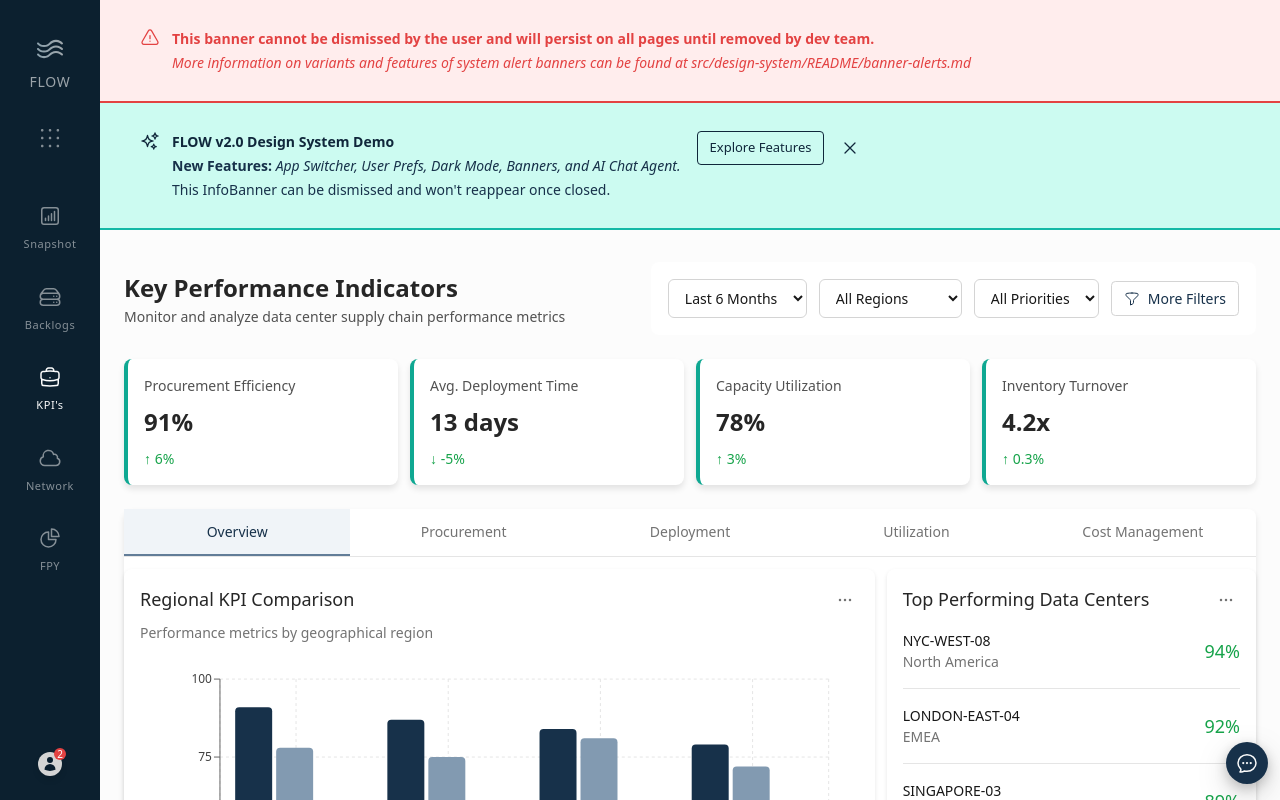
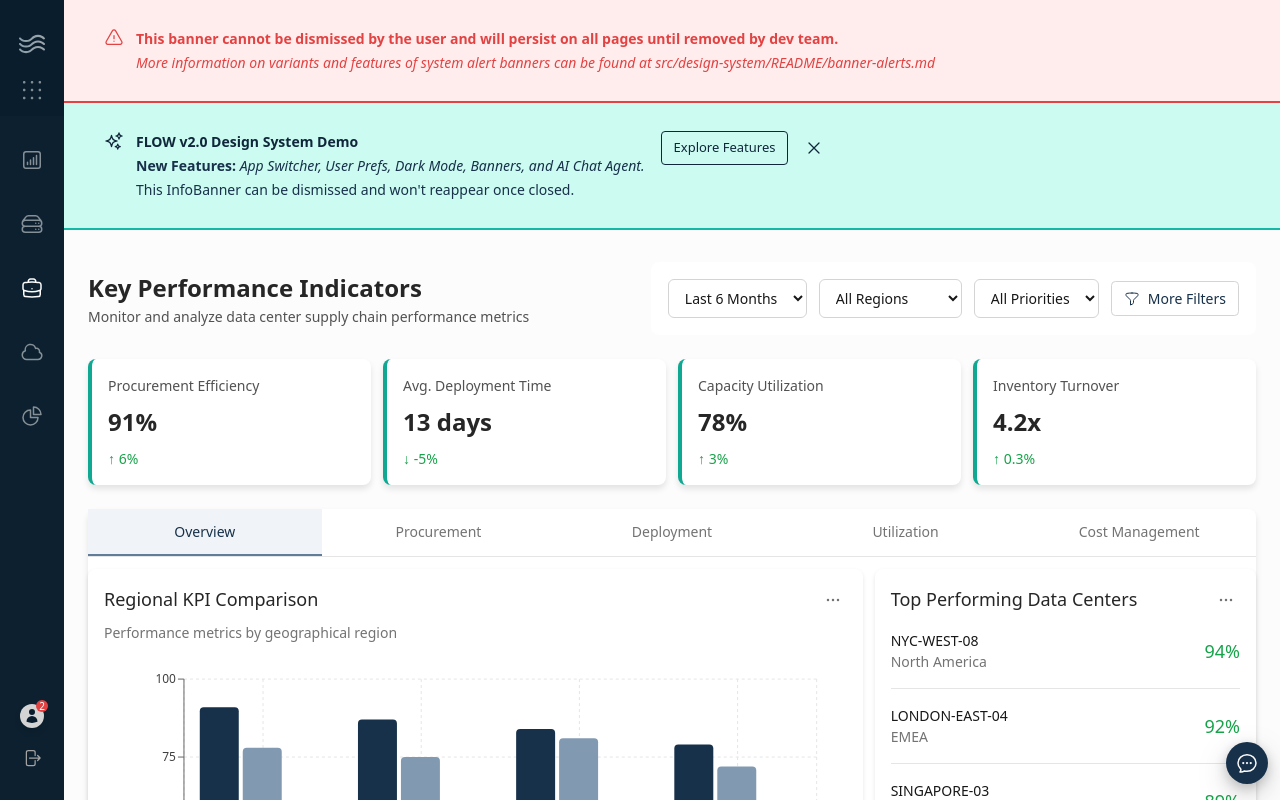
Before and after one commit to m-downing/flow_demo, a Next.js app: page /kpi in a window 1280 px wide. Shown: the top 800 px of the page. Built offline with nearby package versions, Linux system fonts and the light colour scheme.

Commit message:
Made sidebar collapsable.

```diff
--- a/src/design-system/layout/AppWrapper.tsx
+++ b/src/design-system/layout/AppWrapper.tsx
@@ -52,6 +52,7 @@ const AppContent: React.FC<AppWrapperProps> = ({ children }) => {
   const [loading, setLoading] = useState(false);
   const [isChatOpen, setIsChatOpen] = useState(false);
   const [isClient, setIsClient] = useState(false);
+  const [isSidebarExpanded, setIsSidebarExpanded] = useState(false);
   const pathname = usePathname();
 
   // Only initialize demo notifications on client side
@@ -81,7 +82,7 @@ const AppContent: React.FC<AppWrapperProps> = ({ children }) => {
   }, [pathname]);
 
   return (
-    <div className="grid grid-cols-[100px_1fr] min-h-screen min-w-[768px] relative">
+    <div className={`grid ${isSidebarExpanded ? 'grid-cols-[180px_1fr]' : 'grid-cols-[64px_1fr]'} min-h-screen min-w-[768px] relative transition-all duration-300 ease-in-out`}>
       {/* Initialize demo notifications only after client-side hydration */}
       {isClient && <DemoNotificationsInitializer />}
 
@@ -101,7 +102,10 @@ const AppContent: React.FC<AppWrapperProps> = ({ children }) => {
         onClose={() => setIsChatOpen(false)}
       />
 
-      <Sidebar />
+      <Sidebar
+        isExpanded={isSidebarExpanded}
+        onExpandedChange={setIsSidebarExpanded}
+      />
       <main className="overflow-y-auto min-h-screen bg-neutral-50 dark:bg-primary-900 relative">
         {/* ======================================== */}
         {/* SYSTEM BANNERS - Configure above at lines 26-27 */}
--- a/src/design-system/layout/Sidebar.tsx
+++ b/src/design-system/layout/Sidebar.tsx
@@ -5,7 +5,7 @@ import Image from 'next/image';
 import Link from 'next/link';
 import { useRouter, usePathname } from 'next/navigation';
 import { appTabs } from './constants';
-import { ChartBarSquareIcon, ServerStackIcon, BriefcaseIcon, CloudIcon, ChartPieIcon } from '@heroicons/react/24/outline';
+import { ChartBarSquareIcon, ServerStackIcon, BriefcaseIcon, CloudIcon, ChartPieIcon, ArrowRightStartOnRectangleIcon, ArrowLeftStartOnRectangleIcon } from '@heroicons/react/24/outline';
 import { UserIcon } from '@heroicons/react/24/solid';
 import NotificationBadge from '../components/feedback/NotificationBadge';
 import { Spinner } from '../components/feedback';
@@ -13,7 +13,12 @@ import NotificationsModal from '../overlays/modals/Notifications';
 import UserPreferencesModal from '../overlays/modals/UserPreferences';
 import { useNotifications } from '../../app/contexts/NotificationContext';
 
-export default function Sidebar() {
+interface SidebarProps {
+  isExpanded: boolean;
+  onExpandedChange: (expanded: boolean) => void;
+}
+
+export default function Sidebar({ isExpanded, onExpandedChange }: SidebarProps) {
   const [activeTab, setActiveTab] = useState<string>('Snapshot');
   const [isAppSwitcherOpen, setIsAppSwitcherOpen] = useState(false);
   const [isUserMenuOpen, setIsUserMenuOpen] = useState(false);
@@ -22,7 +27,7 @@ export default function Sidebar() {
   const [loadingTab, setLoadingTab] = useState<string | null>(null);
   const router = useRouter();
   const pathname = usePathname();
-  const appSwitcherRef = useRef<HTMLDivElement>(null);
+  const sidebarRef = useRef<HTMLDivElement>(null);
   const { unreadCount } = useNotifications();
 
   useEffect(() => {
@@ -44,21 +49,17 @@ export default function Sidebar() {
     setLoadingTab(null);
   }, [pathname]);
 
-  // Handle click outside to close app switcher
+  // Handle click outside to close menus and collapse sidebar
   useEffect(() => {
     const handleClickOutside = (event: MouseEvent) => {
-      const target = event.target as HTMLElement;
-
-      // Close user menu if clicking outside
-      if (!target.closest('[data-user-menu-button]') &&
-          !target.closest('.absolute.bottom-full') &&
-          isUserMenuOpen) {
+      // Close menus and collapse if clicking outside sidebar
+      if (sidebarRef.current && !sidebarRef.current.contains(event.target as Node)) {
         setIsUserMenuOpen(false);
+        setIsAppSwitcherOpen(false);
+        // Only collapse sidebar if menus were open
+        if (isUserMenuOpen || isAppSwitcherOpen) {
+          onExpandedChange(false);
         }
-
-      // Close app switcher if clicking outside
-      if (appSwitcherRef.current && !appSwitcherRef.current.contains(event.target as Node)) {
-        setIsAppSwitcherOpen(false);
       }
     };
 
@@ -66,7 +67,7 @@ export default function Sidebar() {
     return () => {
       document.removeEventListener('click', handleClickOutside);
     };
-  }, [isUserMenuOpen]);
+  }, [onExpandedChange, isUserMenuOpen, isAppSwitcherOpen]);
 
   const handleTabClick = (tabName: string, tabPath?: string) => {
     setActiveTab(tabName);
@@ -87,19 +88,22 @@ export default function Sidebar() {
   };
 
   const handleAppSwitcherClick = () => {
+    onExpandedChange(true);
     setIsAppSwitcherOpen(!isAppSwitcherOpen);
-    // Close user menu if it's open
-    if (!isAppSwitcherOpen) {
-      setIsUserMenuOpen(false);
-    }
+    setIsUserMenuOpen(false); // Close user menu
   };
 
-  const toggleUserMenu = () => {
+  const handleUserMenuClick = () => {
+    onExpandedChange(true);
     setIsUserMenuOpen(!isUserMenuOpen);
-    // Close app switcher if it's open
-    if (!isUserMenuOpen) {
+    setIsAppSwitcherOpen(false); // Close app switcher
+  };
+
+  const handleExpandClick = (event: React.MouseEvent) => {
+    event.stopPropagation();
+    onExpandedChange(!isExpanded);
+    setIsUserMenuOpen(false);
     setIsAppSwitcherOpen(false);
-    }
   };
 
   const handleNotificationsClick = () => {
@@ -113,24 +117,27 @@ export default function Sidebar() {
   };
 
   // Function to render the appropriate icon
-  const renderIcon = (iconName: string) => {
+  const renderIcon = (iconName: string, isLarge: boolean = false) => {
+    const iconClass = isLarge ? "w-7 h-7 text-neutral-50" : "w-6 h-6 text-neutral-50";
+    const imageSize = isLarge ? 28 : 24;
+
     if (iconName === 'ChartBarSquare') {
-      return <ChartBarSquareIcon className="w-6 h-6 text-neutral-50" />;
+      return <ChartBarSquareIcon className={iconClass} />;
     } else if (iconName === 'ServerStack') {
-      return <ServerStackIcon className="w-6 h-6 text-neutral-50" />;
+      return <ServerStackIcon className={iconClass} />;
     } else if (iconName === 'Briefcase') {
-      return <BriefcaseIcon className="w-6 h-6 text-neutral-50" />;
+      return <BriefcaseIcon className={iconClass} />;
     } else if (iconName === 'Cloud') {
-      return <CloudIcon className="w-6 h-6 text-neutral-50" />;
+      return <CloudIcon className={iconClass} />;
     } else if (iconName === 'ChartPie') {
-      return <ChartPieIcon className="w-6 h-6 text-neutral-50" />;
+      return <ChartPieIcon className={iconClass} />;
     } else {
       return (
         <Image
           src={iconName}
           alt={`icon`}
-          width={24}
-          height={24}
+          width={imageSize}
+          height={imageSize}
           className="mb-2"
         />
       );
@@ -139,65 +146,70 @@ export default function Sidebar() {
 
   return (
     <>
-      <div className="relative" ref={appSwitcherRef}>
-        <aside className="sticky top-0 h-screen flex flex-col bg-primary-800/90 w-[100px] font-heading">
-          {/* Top section - always clickable, links to home */}
+      <div className="relative" ref={sidebarRef}>
+        <aside className="sticky top-0 h-screen flex flex-col bg-primary-800/90 font-heading w-full">
+          {/* Top section - App icon and switcher */}
+          <div className="bg-primary-800/90 w-full">
+            {/* App Home Icon */}
             <Link href="/">
-            <div className="group h-[120px] flex flex-col items-center justify-center pt-2 cursor-pointer transition-colors duration-50 bg-primary-800/90 w-full">
+              <div className="group h-[80px] flex flex-col items-center justify-center pt-2 cursor-pointer transition-colors duration-50 bg-primary-800/90 w-full">
                 <div className="flex flex-col items-center gap-[5px]">
                   <Image
                     src="/icons/vertical-nav/flow.svg"
                     alt="FLOW Logo"
                     width={26}
                     height={26}
-                  className="mb-1 group-hover:opacity-60 transition-opacity duration-50"
+                    className="group-hover:opacity-60 transition-opacity duration-50"
                   />
-                <h1 className="text-neutral-50 group-hover:text-neutral-50/[.6] text-[14px] tracking-wider font-body transition-colors duration-50">FLOW</h1>
+                  {isExpanded && (
+                    <h1 className="text-neutral-50 group-hover:text-neutral-50/[.6] text-[16px] tracking-wider font-body transition-colors duration-50">FLOW</h1>
+                  )}
                 </div>
               </div>
             </Link>
 
             {/* App Switcher Icon */}
-          <div className="bg-primary-800/90 w-full flex justify-center">
+            <div className="bg-primary-800/90 w-full flex justify-center pb-4">
               <Image
                 src="/icons/vertical-nav/app-switcher.svg"
                 alt="App Switcher"
                 width={20}
                 height={20}
-              className="mt-2 mb-6 opacity-50 hover:opacity-100 transition-opacity duration-200 cursor-pointer"
+                className="opacity-50 hover:opacity-100 transition-opacity duration-200 cursor-pointer"
                 onClick={handleAppSwitcherClick}
               />
             </div>
 
-          {/* App Switcher Submenu - Expanded within sidebar */}
-          {isAppSwitcherOpen && (
+            {/* App Switcher Submenu */}
+            {isExpanded && isAppSwitcherOpen && (
               <div className="bg-primary-900 w-full py-4 px-4">
-              <div className="flex flex-col gap-3 items-center">
+                <div className="flex flex-col gap-3">
                   <Link href="#">
-                  <span className="font-semibold text-neutral-50 text-[10px] tracking-wider hover:text-neutral-300 transition-colors duration-200 cursor-pointer">
+                    <span className="font-semibold text-neutral-50 text-[14px] tracking-wider hover:text-neutral-300 transition-colors duration-200 cursor-pointer block">
                       Helius
                     </span>
                   </Link>
                   <Link href="#">
-                  <span className="font-semibold text-neutral-50 text-[10px] tracking-wider hover:text-neutral-300 transition-colors duration-200 cursor-pointer">
+                    <span className="font-semibold text-neutral-50 text-[14px] tracking-wider hover:text-neutral-300 transition-colors duration-200 cursor-pointer block">
                       Hyperion
                     </span>
                   </Link>
                   <Link href="#">
-                  <span className="font-semibold text-neutral-50 text-[10px] tracking-wider hover:text-neutral-300 transition-colors duration-200 cursor-pointer">
+                    <span className="font-semibold text-neutral-50 text-[14px] tracking-wider hover:text-neutral-300 transition-colors duration-200 cursor-pointer block">
                       Oculus
                     </span>
                   </Link>
                 </div>
               </div>
             )}
+          </div>
 
           {/* Middle section - navigation tabs */}
           <div className="flex-1 flex flex-col items-center py-8 gap-8 bg-primary-800/90 overflow-y-auto min-h-0 [&::-webkit-scrollbar]:hidden [-ms-overflow-style:none] [scrollbar-width:none]">
             {appTabs['flow'].map((tab) => (
               <div
                 key={tab.name}
-                className={`flex flex-col items-center cursor-pointer group relative ${activeTab === tab.name ? 'opacity-100' : 'opacity-50'} hover:opacity-100 transition-opacity duration-200`}
+                className={`flex ${isExpanded ? 'flex-row w-full px-4 gap-3' : 'flex-col'} items-center cursor-pointer group relative ${activeTab === tab.name ? 'opacity-100' : 'opacity-50'} hover:opacity-100 transition-opacity duration-200`}
                 onClick={() => handleTabClick(tab.name, tab.path)}
                 role="button"
                 tabIndex={0}
@@ -210,38 +222,42 @@ export default function Sidebar() {
                   </div>
                 )}
 
-                {/* Tab content - always rendered to maintain height, but made invisible when loading */}
-                <div className={`flex flex-col items-center ${loadingTab === tab.name ? 'opacity-0' : 'opacity-100'} transition-opacity duration-200`}>
-                  <div className="mb-2">
-                    {renderIcon(tab.icon)}
+                {/* Tab content */}
+                <div className={`flex ${isExpanded ? 'flex-row gap-3' : 'flex-col'} items-center ${loadingTab === tab.name ? 'opacity-0' : 'opacity-100'} transition-opacity duration-200`}>
+                  <div className={isExpanded ? '' : 'mb-2'}>
+                    {renderIcon(tab.icon, isExpanded)}
                   </div>
-                  <span className="text-neutral-50 text-[11px] tracking-wider">{tab.name}</span>
+                  {isExpanded && (
+                    <span className="text-neutral-50 tracking-wider text-[15px]">
+                      {tab.name}
+                    </span>
+                  )}
                 </div>
               </div>
             ))}
           </div>
 
-          {/* Bottom section - User menu */}
-          <div className="h-[80px] bg-primary-800/90 w-full flex flex-col items-center justify-end relative">
-            {/* User Menu Submenu - Positioned absolutely above the icon */}
-            {isUserMenuOpen && (
-              <div className="absolute bottom-full left-0 right-0 bg-primary-900 py-4 px-4">
-                <div className="flex flex-col gap-3 items-center">
+          {/* Bottom section - User menu and expand button */}
+          <div className="bg-primary-800/90 w-full">
+            {/* User Menu Submenu */}
+            {isExpanded && isUserMenuOpen && (
+              <div className="bg-primary-900 py-4 px-4">
+                <div className="flex flex-col gap-3">
                   <span
                     onClick={handlePreferencesClick}
-                    className="font-medium text-neutral-50 text-[11px] tracking-tight hover:text-neutral-300 transition-colors duration-200 cursor-pointer"
+                    className="font-medium text-neutral-50 text-[14px] tracking-tight hover:text-neutral-300 transition-colors duration-200 cursor-pointer"
                   >
                     Preferences
                   </span>
-                  <div className="flex items-center gap-2">
+                  <div className="flex items-center justify-between">
                     <span
                       onClick={handleNotificationsClick}
-                      className="font-medium text-neutral-50 text-[11px] tracking-tight hover:text-neutral-300 transition-colors duration-200 cursor-pointer"
+                      className="font-medium text-neutral-50 text-[14px] tracking-tight hover:text-neutral-300 transition-colors duration-200 cursor-pointer"
                     >
                       Alerts
                     </span>
                     {unreadCount > 0 && (
-                      <div className="bg-error-500 text-white text-[10px] px-1 ml-1 min-w-[14px] h-[14px] rounded-full flex items-center justify-center font-bold">
+                      <div className="bg-error-500 text-white text-[10px] px-1 min-w-[14px] h-[14px] rounded-full flex items-center justify-center font-bold">
                         {unreadCount > 99 ? '99+' : unreadCount}
                       </div>
                     )}
@@ -250,20 +266,39 @@ export default function Sidebar() {
               </div>
             )}
 
+            {/* User Profile and Expand Icons */}
+            <div className={`h-[80px] w-full flex flex-col items-center justify-center relative mb-6`}>
+              {/* User Profile Icon */}
               <div className="relative">
                 <div
-                className="w-[24px] h-[24px] rounded-full bg-neutral-300 flex items-center justify-center cursor-pointer hover:bg-neutral-400 transition-all duration-50 shadow-md mb-6"
+                  className="w-[24px] h-[24px] rounded-full bg-neutral-300 flex items-center justify-center cursor-pointer hover:bg-neutral-400 transition-all duration-50 shadow-md"
                   role="button"
                   aria-label="User menu"
                   aria-expanded={isUserMenuOpen}
                   aria-haspopup="true"
                   tabIndex={0}
-                onClick={toggleUserMenu}
+                  onClick={handleUserMenuClick}
                   data-user-menu-button
                 >
                   <UserIcon className="w-4 h-4 text-primary-800" />
                 </div>
                 <NotificationBadge count={unreadCount} variant="md" />
+              </div>
+
+              {/* Expand/Collapse Icon */}
+              <div
+                className="cursor-pointer hover:opacity-60 transition-opacity duration-200 mt-5"
+                onClick={handleExpandClick}
+                role="button"
+                aria-label={isExpanded ? "Collapse sidebar" : "Expand sidebar"}
+                tabIndex={0}
+              >
+                {isExpanded ? (
+                  <ArrowLeftStartOnRectangleIcon className="w-5 h-5 text-neutral-400 transition-opacity duration-300" />
+                ) : (
+                  <ArrowRightStartOnRectangleIcon className="w-5 h-5 text-neutral-400 transition-opacity duration-300" />
+                )}
+              </div>
             </div>
           </div>
         </aside>
```
Lines whose indentation alone changed are shown as unchanged.
